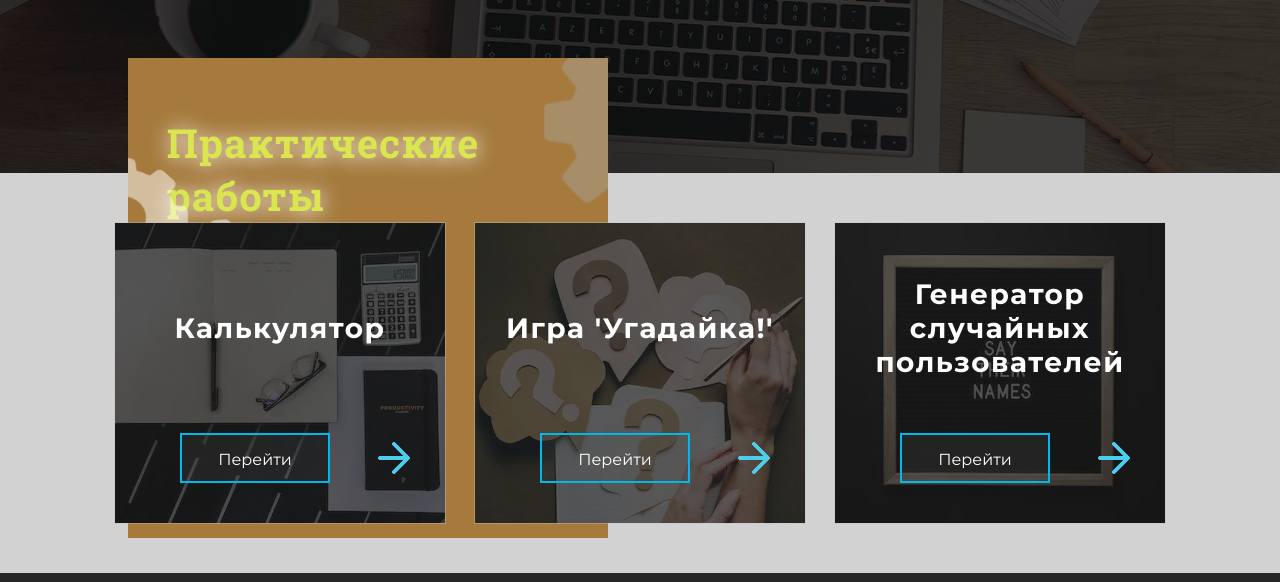
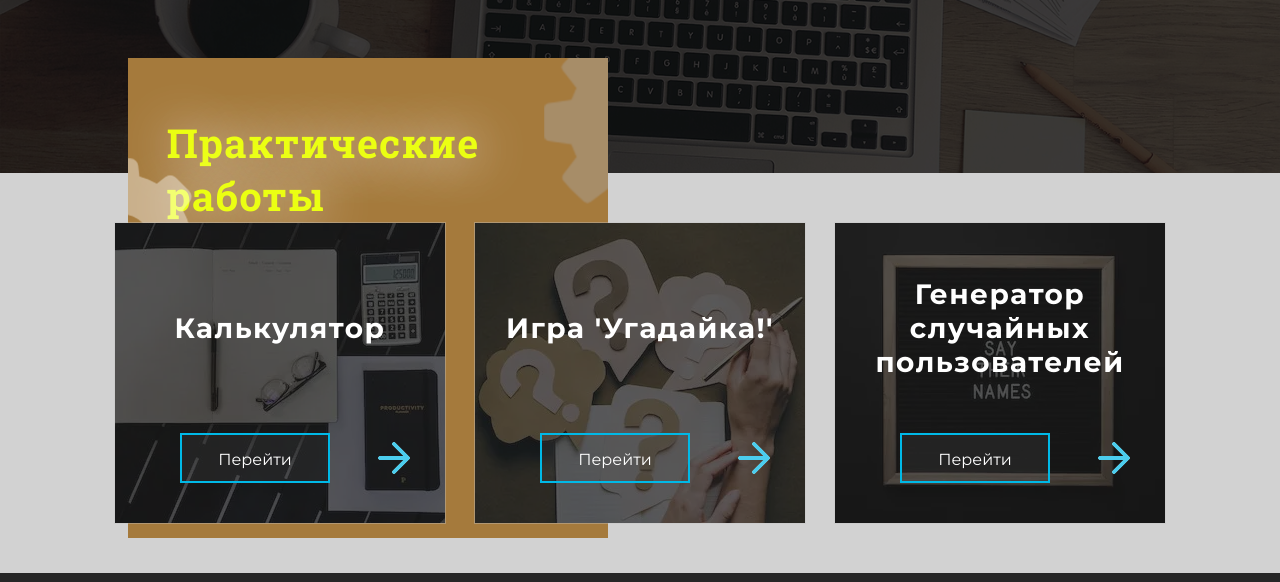
Before and after one commit to Anatoly-web-dev/practical-work-5, a plain HTML site: page index.html in a window 1280 px wide. Shown: the part 127-709 px from the top of the page. Drawn offline with Linux system fonts and the light colour scheme; a web font is replaced by a local one.

Commit message:
Fix errors images size and way

```diff
--- a/css/style.css
+++ b/css/style.css
@@ -336,8 +336,8 @@ h6 {
 	z-index: 4;
 	font-size: 40px;
 	font-weight: 700;
-	color: rgb(217, 230, 78);
-	text-shadow: 0.5px 0.5px 20px white;
+	color: rgb(235, 255, 18);
+	text-shadow: 1.5px 1.5px 50px rgb(255, 255, 255);
 	font-family: 'Roboto Slab', serif;
 	letter-spacing: 1.1px;
 }
@@ -378,9 +378,7 @@ h6 {
 	top: 100px;
 	left: 0;
 	z-index: 4;
-	width: 150px;
-	height: 200px;
-	opacity: 0.5;
+	opacity: 0.4;
 }
 
 .card {
```
